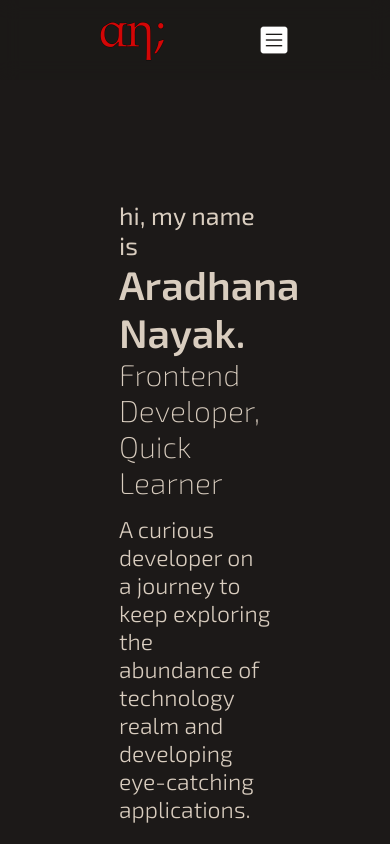
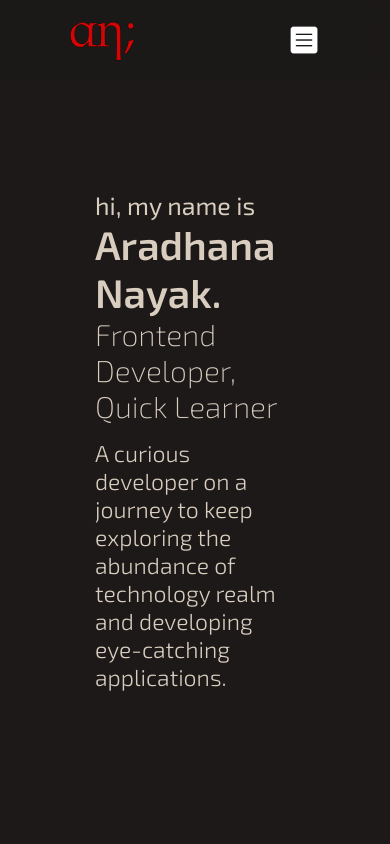
Before and after one commit to aradhana1807/aradhana-s-portfolio, a React (Create React App) app: page / in a window 390 px wide. Shown: the top 844 px of the page. Built offline with nearby package versions, Linux system fonts and the light colour scheme.

Commit message:
making responsive changes

```diff
--- a/src/components/styles/Navbar.css
+++ b/src/components/styles/Navbar.css
@@ -135,4 +135,7 @@
 }
 
 @media screen and (max-width: 645px) {
+  .navbar {
+    padding: 6px 70px;
+  }
 }
--- a/src/index.css
+++ b/src/index.css
@@ -22,9 +22,20 @@ body {
   overflow: hidden;
   transition: all 0.3s ease;
 }
+@media screen and (max-width: 940px) {
+  .main-box {
+    padding: 120px 120px;
+  }
+}
 
-@media screen and (max-width: 720px) {
-  .main-box{
+@media screen and (max-width: 740px) {
+  .main-box {
     padding: 100px 100px;
   }
 }
+
+@media screen and (max-width: 645px) {
+  .main-box {
+    padding: 90px 70px;
+  }
+}
```
